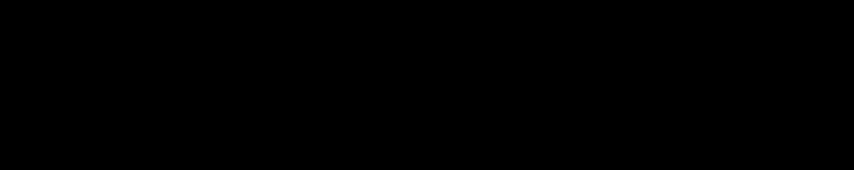
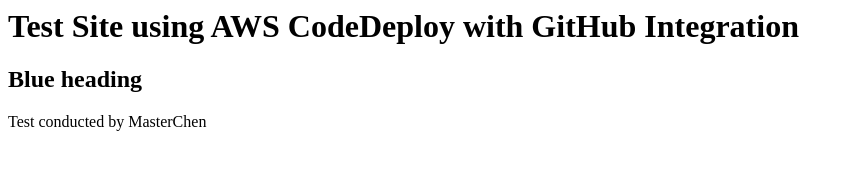
Before and after one commit to MasterChenb0x/test-site, a plain HTML site: page index.html in a window 1280 px wide. Shown: the whole page, without its empty margins (0-854 px from the left). Drawn offline with Linux system fonts and the light colour scheme.

Commit message:
Update index.html

```diff
--- a/index.html
+++ b/index.html
@@ -1,7 +1,7 @@
 <head>
 <title>CodeDeploy Test</title>
 </head>
-<body bgcolor="#000000">
+<body bgcolor="#FFFFFF">
 <h1>Test Site using AWS CodeDeploy with GitHub Integration</h1>
   <h2 color="blue">Blue heading</h2>
   <p>Test conducted by MasterChen</p>
```
